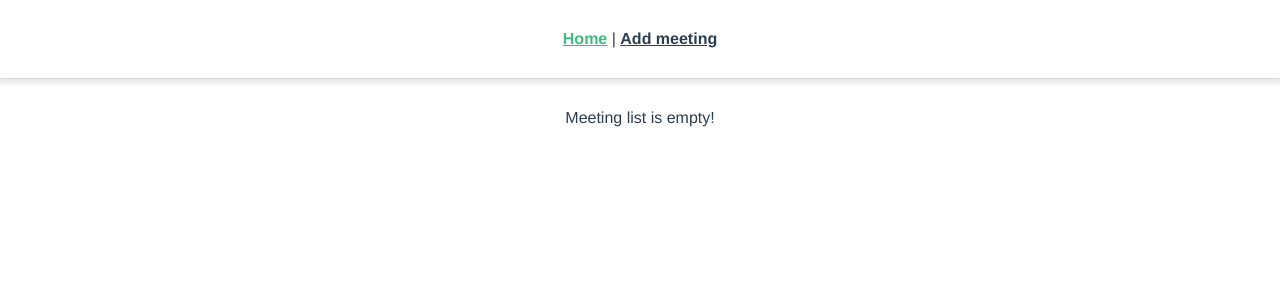
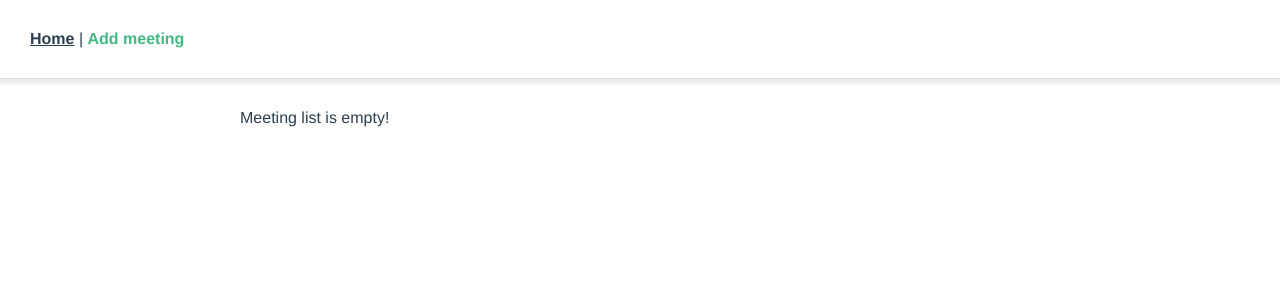
Before and after one commit to kjugi/meeting-app-unit-tests-playground, a Vue app in the folder done/: page / in a window 1280 px wide. Shown: the top 300 px of the page. Built offline with nearby package versions, Linux system fonts and the light colour scheme.

Commit message:
Update app layout

```diff
--- a/done/src/App.vue
+++ b/done/src/App.vue
@@ -16,9 +16,6 @@ body {
 
 #app {
   font-family: Avenir, Helvetica, Arial, sans-serif;
-  -webkit-font-smoothing: antialiased;
-  -moz-osx-font-smoothing: grayscale;
-  text-align: center;
   color: #2c3e50;
 }
 
@@ -31,10 +28,12 @@ body {
 
 #nav a {
   font-weight: bold;
-  color: #2c3e50;
+  color: #42b983;
+  text-decoration: none;
 }
 
 #nav a.router-link-exact-active {
-  color: #42b983;
+  color: #2c3e50;
+  text-decoration: underline;
 }
 </style>
```
